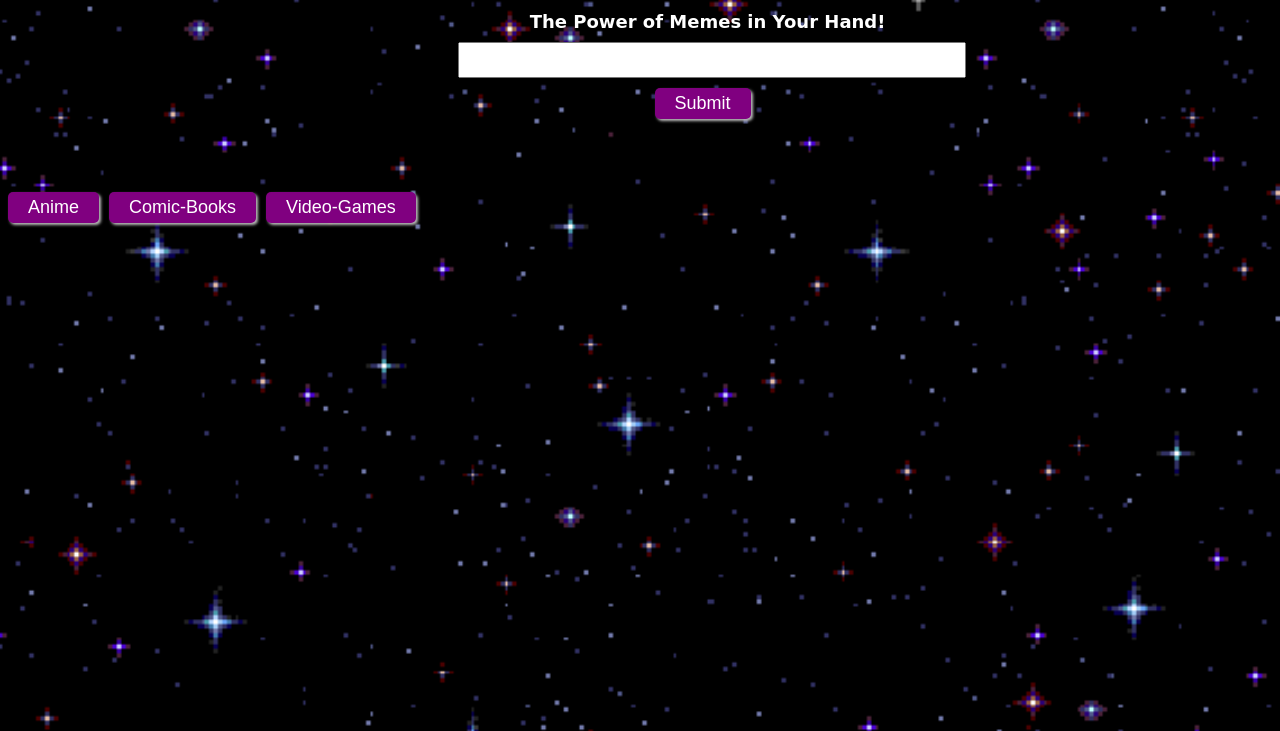
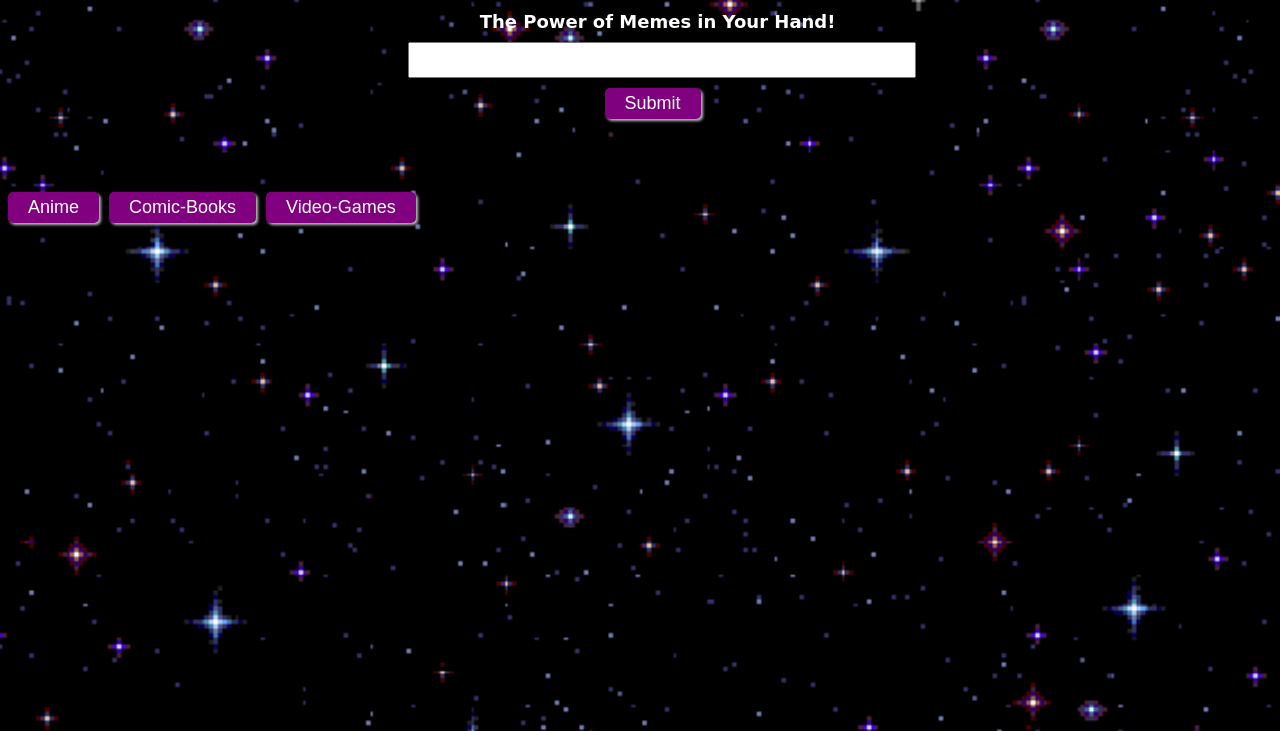
Before and after one commit to jdrenteria/Giphy-Site, a plain HTML site: page index.html in a window 1280 px wide. Shown: the part 69-800 px from the top of the page. Drawn offline with nearby package versions, Linux system fonts and the light colour scheme.

Commit message:
Changed styling for input section

```diff
--- a/assets/style.css
+++ b/assets/style.css
@@ -33,7 +33,7 @@ body{
     top: 20%;
     left: 42%;
     margin-top: -100px;
-    margin-left: -100px;
+    margin-left: -150px;
     clear: both;
 
 
```
